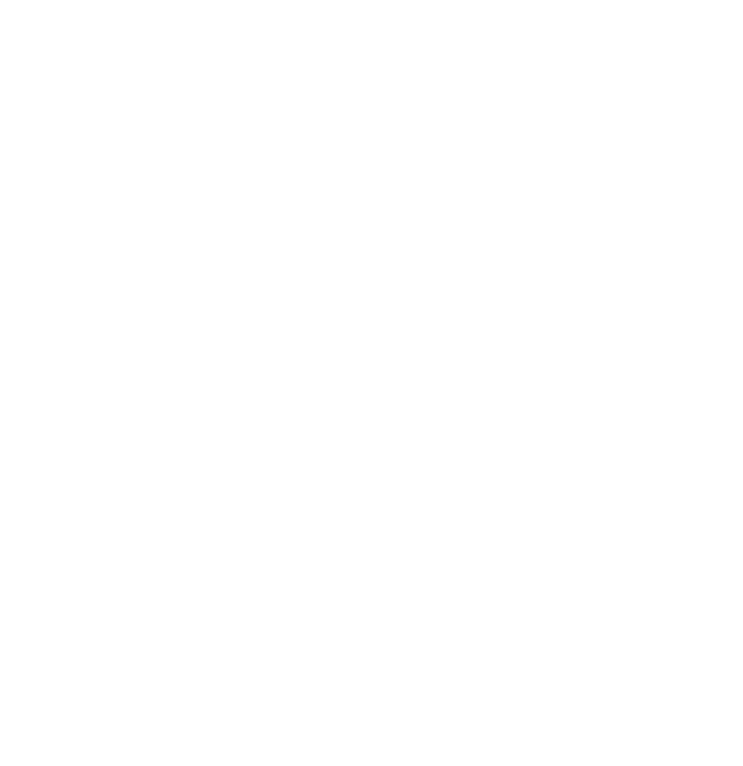
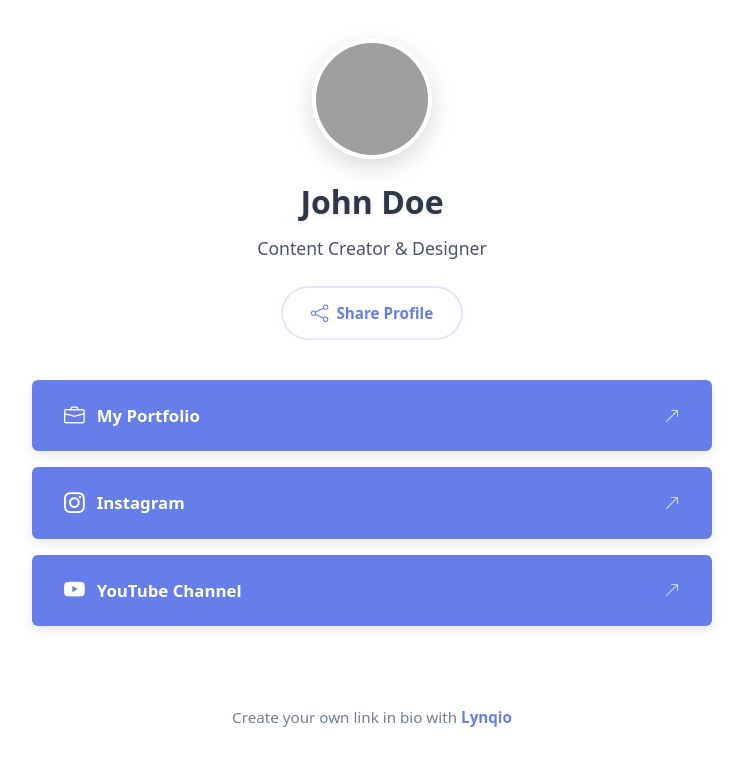
Before and after one commit to eisic1/lynqio, a React (Vite) app: page /analytics in a window 1280 px wide. Before the commit this address had no page. Shown: the top 766 px of the page, without its empty margins (268-1011 px from the left). Built offline with nearby package versions, Linux system fonts and the light colour scheme; grey boxes are pictures that could not be loaded.

Commit message:
added public profile, for share link

```diff
--- a/src/App.jsx
+++ b/src/App.jsx
@@ -6,6 +6,7 @@
 import Register from './pages/Register';
 import Dashboard from './pages/Dashboard';
 import Editor from './pages/Editor';
+import PublicProfile from './pages/PublicProfile';
 
 function App() {
   return (
@@ -16,6 +17,7 @@
         <Route path="/register" element={<Register />} />
         <Route path="/dashboard" element={<Dashboard />} />
         <Route path="/editor" element={<Editor />} />
+        <Route path="/:username" element={<PublicProfile />} />
       </Routes>
     </Router>
   );
--- /dev/null
+++ b/src/context/ProfileContext.jsx
@@ -0,0 +1,57 @@
+import { createContext, useState, useContext } from 'react';
+
+const ProfileContext = createContext();
+
+export const ProfileProvider = ({ children }) => {
+  const [profileData, setProfileData] = useState({
+    username: 'johndoe',
+    displayName: 'John Doe',
+    bio: 'Content Creator & Designer',
+    avatar: 'https://ui-avatars.com/api/?name=John+Doe&background=667eea&color=fff&size=150',
+    links: [
+      {
+        id: 1,
+        title: 'My Portfolio',
+        url: 'https://johndoe.com',
+        icon: 'bi-briefcase',
+        active: true
+      },
+      {
+        id: 2,
+        title: 'Instagram',
+        url: 'https://instagram.com/johndoe',
+        icon: 'bi-instagram',
+        active: true
+      },
+      {
+        id: 3,
+        title: 'YouTube Channel',
+        url: 'https://youtube.com/@johndoe',
+        icon: 'bi-youtube',
+        active: true
+      },
+    ],
+    customization: {
+      backgroundColor: '#ffffff',
+      backgroundImage: '',
+      backgroundType: 'color',
+      buttonColor: '#667eea',
+      buttonStyle: 'rounded',
+      font: 'inter'
+    }
+  });
+
+  return (
+    <ProfileContext.Provider value={{ profileData, setProfileData }}>
+      {children}
+    </ProfileContext.Provider>
+  );
+};
+
+export const useProfile = () => {
+  const context = useContext(ProfileContext);
+  if (!context) {
+    throw new Error('useProfile must be used within ProfileProvider');
+  }
+  return context;
+};
--- a/src/main.jsx
+++ b/src/main.jsx
@@ -2,12 +2,15 @@
 import { createRoot } from 'react-dom/client'
 import './index.css'
 import App from './App.jsx'
+import { ProfileProvider } from './context/ProfileContext.jsx'
 
 import 'bootstrap/dist/css/bootstrap.min.css';
 import 'bootstrap/dist/js/bootstrap.bundle.min.js';
 
 createRoot(document.getElementById('root')).render(
   <StrictMode>
-    <App />
+    <ProfileProvider>
+      <App />
+    </ProfileProvider>
   </StrictMode>,
 )
--- /dev/null
+++ b/src/pages/PublicProfile.jsx
@@ -0,0 +1,88 @@
+import { useParams } from 'react-router-dom';
+import { useProfile } from '../context/ProfileContext';
+import '../styles/PublicProfile.css';
+
+function PublicProfile() {
+  const { username } = useParams();
+  const { profileData } = useProfile();
+
+  // Filter samo aktivne linkove
+  const activeLinks = profileData.links.filter(link => link.active);
+
+  return (
+    <div
+      className="public-profile-container"
+      style={{
+        backgroundColor: profileData.customization.backgroundType === 'color'
+          ? profileData.customization.backgroundColor
+          : 'transparent',
+        backgroundImage: profileData.customization.backgroundType === 'image' && profileData.customization.backgroundImage
+          ? `url(${profileData.customization.backgroundImage})`
+          : 'none',
+        backgroundSize: 'cover',
+        backgroundPosition: 'center',
+        backgroundRepeat: 'no-repeat'
+      }}
+    >
+      <div className="public-profile-content">
+        {/* Profile Header */}
+        <div className="public-profile-header">
+          <img
+            src={profileData.avatar}
+            alt={profileData.displayName}
+            className="public-avatar"
+          />
+          <h1 className="public-name">{profileData.displayName}</h1>
+          <p className="public-bio">{profileData.bio}</p>
+
+          {/* Share Button */}
+          <button className="btn-share-profile">
+            <i className="bi bi-share"></i>
+            Share Profile
+          </button>
+        </div>
+
+        {/* Links Section */}
+        <div className="public-links-container">
+          {activeLinks.length > 0 ? (
+            activeLinks.map((link) => (
+             <a
+                key={link.id}
+                href={link.url}
+                target="_blank"
+                rel="noopener noreferrer"
+                className={`public-link-btn ${profileData.customization.buttonStyle}`}
+                style={{
+                  backgroundColor: profileData.customization.buttonColor,
+                  borderRadius: profileData.customization.buttonStyle === 'pill' ? '50px' :
+                               profileData.customization.buttonStyle === 'square' ? '8px' : '12px'
+                }}
+              >
+                <i className={`bi ${link.icon}`}></i>
+                <span>{link.title}</span>
+                <i className="bi bi-arrow-up-right link-external-icon"></i>
+              </a>
+            ))
+          ) : (
+            <div className="no-links-message">
+              <i className="bi bi-link-45deg"></i>
+              <p>No links available yet</p>
+            </div>
+          )}
+        </div>
+
+        {/* Footer */}
+        <div className="public-footer">
+          <p>
+            Create your own link in bio with{' '}
+            <a href="/" className="footer-brand">
+              <strong>Lynqio</strong>
+            </a>
+          </p>
+        </div>
+      </div>
+    </div>
+  );
+}
+
+export default PublicProfile;
--- /dev/null
+++ b/src/styles/publicProfile.css
@@ -0,0 +1,280 @@
+/* Public Profile Container */
+.public-profile-container {
+  min-height: 100vh;
+  display: flex;
+  align-items: center;
+  justify-content: center;
+  padding: 2rem 1rem;
+  position: relative;
+  overflow-y: auto;
+}
+
+.public-profile-content {
+  width: 100%;
+  max-width: 680px;
+  margin: 0 auto;
+  position: relative;
+  z-index: 1;
+}
+
+/* Profile Header */
+.public-profile-header {
+  text-align: center;
+  margin-bottom: 2.5rem;
+  animation: fadeInDown 0.6s ease-out;
+}
+
+.public-avatar {
+  width: 120px;
+  height: 120px;
+  border-radius: 50%;
+  border: 4px solid white;
+  box-shadow: 0 8px 24px rgba(0, 0, 0, 0.15);
+  margin-bottom: 1.5rem;
+  object-fit: cover;
+  transition: transform 0.3s ease;
+}
+
+.public-avatar:hover {
+  transform: scale(1.05);
+}
+
+.public-name {
+  font-size: 2rem;
+  font-weight: 700;
+  color: #2d3748;
+  margin: 0 0 0.75rem 0;
+  text-shadow: 0 2px 4px rgba(0, 0, 0, 0.1);
+}
+
+.public-bio {
+  font-size: 1.1rem;
+  color: #4a5568;
+  margin: 0 0 1.5rem 0;
+  line-height: 1.6;
+}
+
+/* Share Button */
+.btn-share-profile {
+  background: rgba(255, 255, 255, 0.9);
+  backdrop-filter: blur(10px);
+  border: 2px solid rgba(102, 126, 234, 0.2);
+  padding: 0.75rem 1.75rem;
+  border-radius: 50px;
+  font-weight: 600;
+  color: #667eea;
+  cursor: pointer;
+  transition: all 0.3s ease;
+  display: inline-flex;
+  align-items: center;
+  gap: 0.5rem;
+  font-size: 0.95rem;
+}
+
+.btn-share-profile:hover {
+  background: #667eea;
+  color: white;
+  border-color: #667eea;
+  transform: translateY(-2px);
+  box-shadow: 0 8px 20px rgba(102, 126, 234, 0.3);
+}
+
+.btn-share-profile i {
+  font-size: 1.1rem;
+}
+
+/* Links Container */
+.public-links-container {
+  display: flex;
+  flex-direction: column;
+  gap: 1rem;
+  margin-bottom: 3rem;
+  animation: fadeInUp 0.6s ease-out 0.2s both;
+}
+
+/* Public Link Button */
+.public-link-btn {
+  display: flex;
+  align-items: center;
+  justify-content: center;
+  gap: 0.75rem;
+  padding: 1.25rem 2rem;
+  color: white;
+  text-decoration: none;
+  font-weight: 600;
+  font-size: 1.05rem;
+  transition: all 0.3s ease;
+  box-shadow: 0 4px 12px rgba(0, 0, 0, 0.1);
+  position: relative;
+  overflow: hidden;
+}
+
+.public-link-btn::before {
+  content: '';
+  position: absolute;
+  top: 0;
+  left: -100%;
+  width: 100%;
+  height: 100%;
+  background: rgba(255, 255, 255, 0.2);
+  transition: left 0.4s ease;
+}
+
+.public-link-btn:hover::before {
+  left: 100%;
+}
+
+.public-link-btn:hover {
+  transform: translateY(-4px) scale(1.02);
+  box-shadow: 0 12px 28px rgba(0, 0, 0, 0.2);
+}
+
+.public-link-btn i:first-child {
+  font-size: 1.3rem;
+}
+
+.link-external-icon {
+  font-size: 1rem;
+  opacity: 0.7;
+  margin-left: auto;
+}
+
+.public-link-btn.rounded {
+  border-radius: 12px;
+}
+
+.public-link-btn.square {
+  border-radius: 6px;
+}
+
+.public-link-btn.pill {
+  border-radius: 50px;
+}
+
+/* No Links Message */
+.no-links-message {
+  text-align: center;
+  padding: 3rem 2rem;
+  background: rgba(255, 255, 255, 0.9);
+  border-radius: 16px;
+  box-shadow: 0 4px 12px rgba(0, 0, 0, 0.1);
+}
+
+.no-links-message i {
+  font-size: 3rem;
+  color: #cbd5e0;
+  margin-bottom: 1rem;
+  display: block;
+}
+
+.no-links-message p {
+  font-size: 1.1rem;
+  color: #718096;
+  margin: 0;
+}
+
+/* Footer */
+.public-footer {
+  text-align: center;
+  padding: 2rem 1rem;
+  animation: fadeIn 0.6s ease-out 0.4s both;
+}
+
+.public-footer p {
+  font-size: 0.95rem;
+  color: #718096;
+  margin: 0;
+}
+
+.footer-brand {
+  color: #667eea;
+  text-decoration: none;
+  font-weight: 600;
+  transition: color 0.3s ease;
+}
+
+.footer-brand:hover {
+  color: #764ba2;
+  text-decoration: underline;
+}
+
+/* Animations */
+@keyframes fadeInDown {
+  from {
+    opacity: 0;
+    transform: translateY(-30px);
+  }
+  to {
+    opacity: 1;
+    transform: translateY(0);
+  }
+}
+
+@keyframes fadeInUp {
+  from {
+    opacity: 0;
+    transform: translateY(30px);
+  }
+  to {
+    opacity: 1;
+    transform: translateY(0);
+  }
+}
+
+@keyframes fadeIn {
+  from {
+    opacity: 0;
+  }
+  to {
+    opacity: 1;
+  }
+}
+
+/* Responsive */
+@media (max-width: 768px) {
+  .public-profile-content {
+    max-width: 100%;
+  }
+
+  .public-avatar {
+    width: 100px;
+    height: 100px;
+  }
+
+  .public-name {
+    font-size: 1.75rem;
+  }
+
+  .public-bio {
+    font-size: 1rem;
+  }
+
+  .public-link-btn {
+    padding: 1.1rem 1.5rem;
+    font-size: 1rem;
+  }
+
+  .public-links-container {
+    gap: 0.85rem;
+  }
+}
+
+@media (max-width: 480px) {
+  .public-profile-container {
+    padding: 1.5rem 1rem;
+  }
+
+  .public-avatar {
+    width: 90px;
+    height: 90px;
+  }
+
+  .public-name {
+    font-size: 1.5rem;
+  }
+
+  .btn-share-profile {
+    padding: 0.65rem 1.5rem;
+    font-size: 0.9rem;
+  }
+}
```
